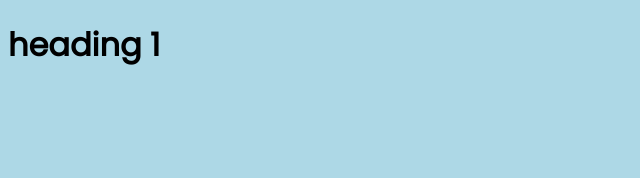
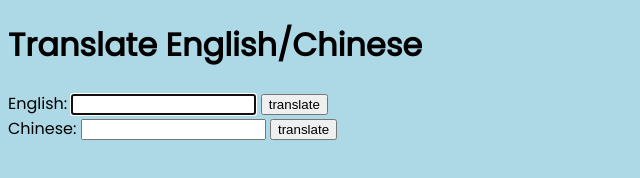
Before and after one commit to richardkentng/translate-api, a plain HTML site: page index.html in a window 1280 px wide. Shown: the whole page, without its empty margins (0-640 px from the left). Drawn offline with Linux system fonts and the light colour scheme.

Commit message:
adds inputs for English and Chinese

```diff
--- a/index.html
+++ b/index.html
@@ -4,11 +4,21 @@
     <meta charset="UTF-8">
     <meta http-equiv="X-UA-Compatible" content="IE=edge">
     <meta name="viewport" content="width=device-width, initial-scale=1.0">
-    <title>Document</title>
+    <title>Translate English/Chinese</title>
     <link rel="stylesheet" href="./css/style.css"></link>
     <script src="./js/script.js" defer></script>
 </head>
 <body>
-    <h1>heading 1</h1>
+    <h1>Translate English/Chinese</h1>
+    <form>
+        <label for="english">English:</label>
+        <input id="english" type="text" data-sl="en" required autofocus>
+        <input type="submit" value="translate">
+    </form>
+    <form>
+        <label for="chinese">Chinese:</label>
+        <input id="chinese" type="text" data-sl="zh-CH" required>
+        <input type="submit" value="translate">
+    </form>
 </body>
 </html>
```
